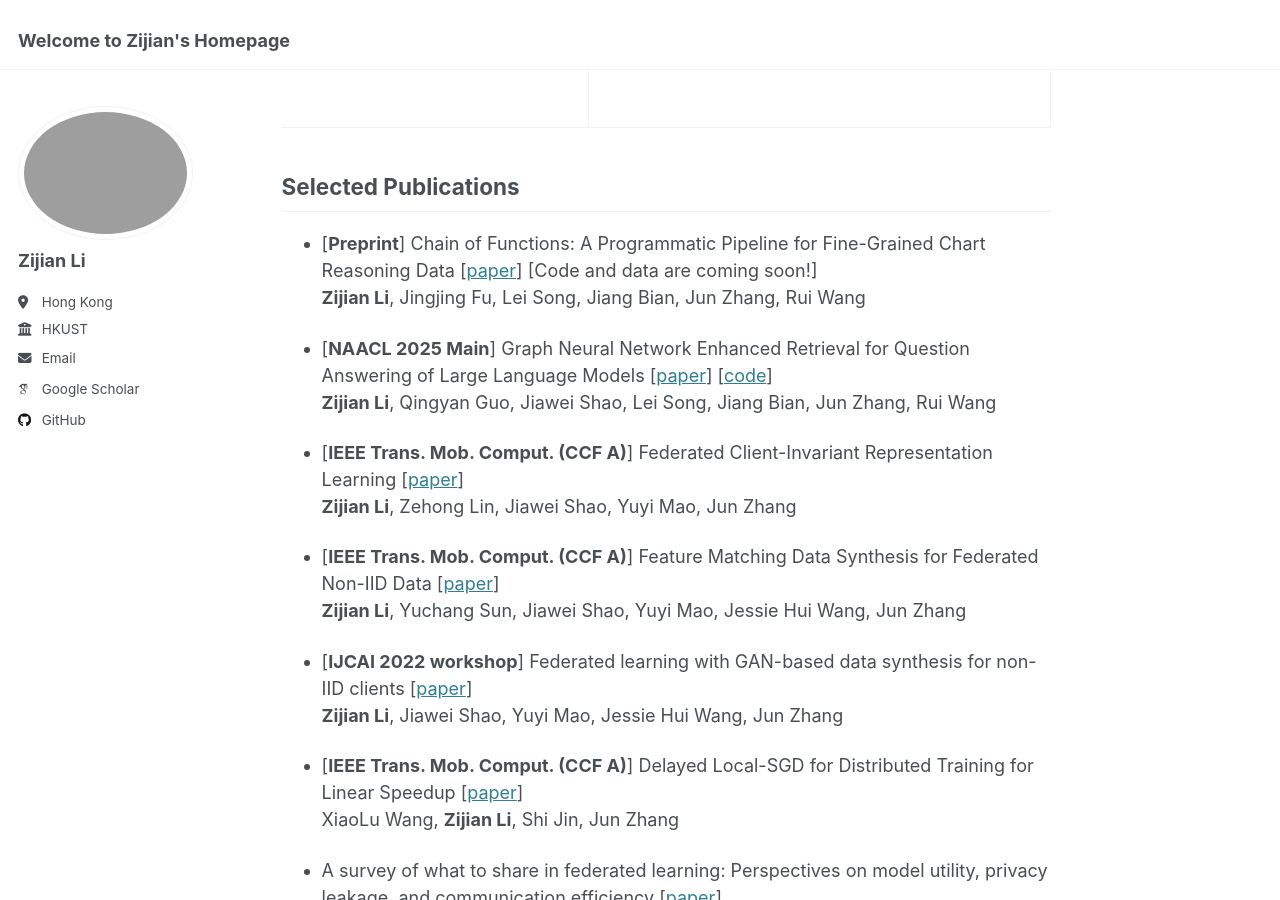
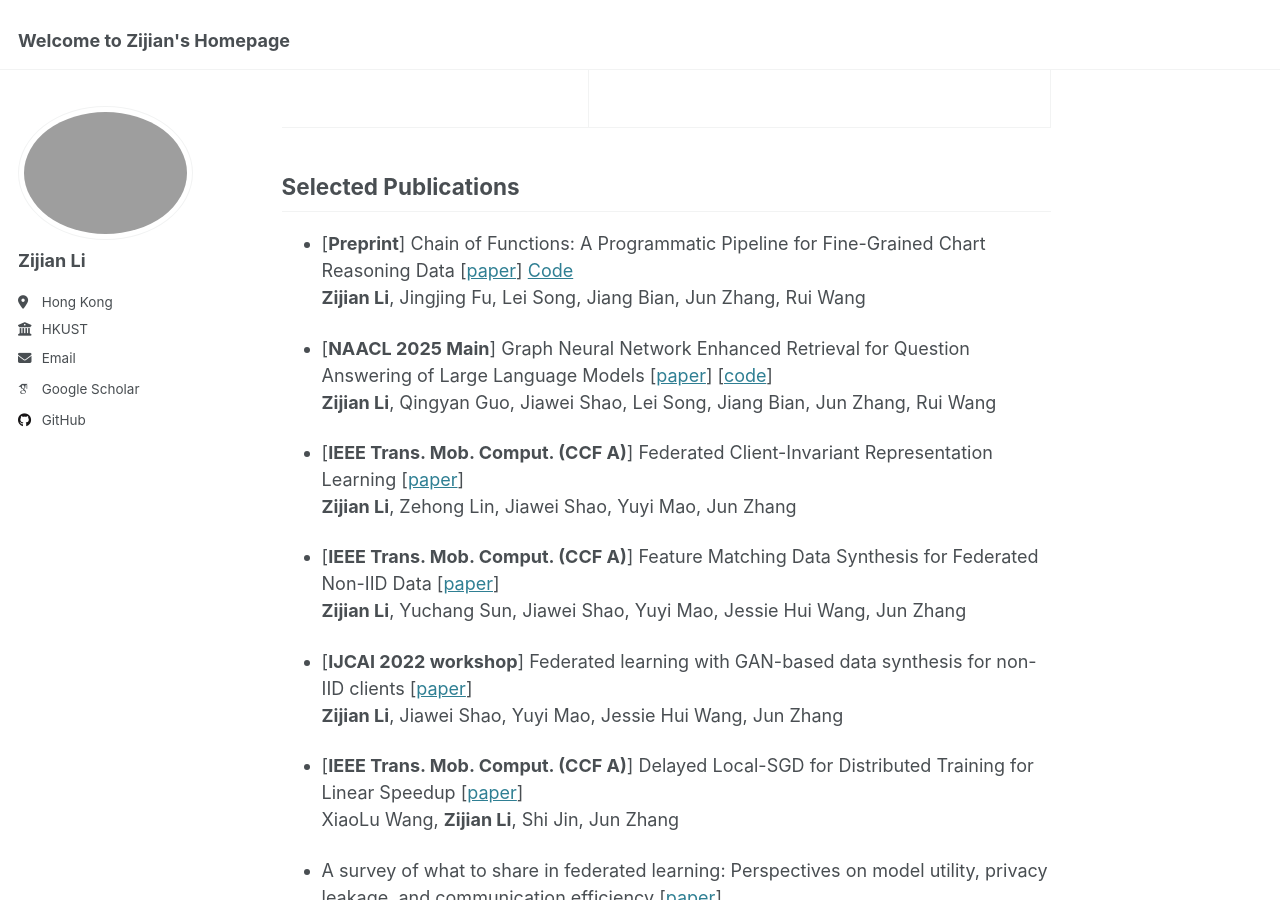
Before and after one commit to zli999/zijianli.github.io, a Jekyll site: the page built from _pages/about.md, in a window 1280 px wide and 900 px high, scrolled down 1014 px. Built offline with Jekyll 4.4.1, drawn with Linux system fonts in a browser that asks for light colours; some web fonts are replaced.

Commit message:
Update about.md

```diff
--- a/_pages/about.md
+++ b/_pages/about.md
@@ -63,7 +63,7 @@ News
 
 
 ## Selected Publications
-- [**Preprint**] Chain of Functions: A Programmatic Pipeline for Fine-Grained Chart Reasoning Data [[paper](https://arxiv.org/abs/2503.16260)] [Code and data are coming soon!]<br>**Zijian Li**, Jingjing Fu, Lei Song, Jiang Bian, Jun Zhang, Rui Wang<br>
+- [**Preprint**] Chain of Functions: A Programmatic Pipeline for Fine-Grained Chart Reasoning Data [[paper](https://arxiv.org/abs/2503.16260)] [Code](https://github.com/microsoft/Chain-of-Functions)<br>**Zijian Li**, Jingjing Fu, Lei Song, Jiang Bian, Jun Zhang, Rui Wang<br>
 
 - [**NAACL 2025 Main**] Graph Neural Network Enhanced Retrieval for Question Answering of Large Language Models [[paper](https://arxiv.org/abs/2406.06572)] [[code](https://github.com/zli999/GNN_Ret)]<br>**Zijian Li**, Qingyan Guo, Jiawei Shao, Lei Song, Jiang Bian, Jun Zhang, Rui Wang<br>
 
```
